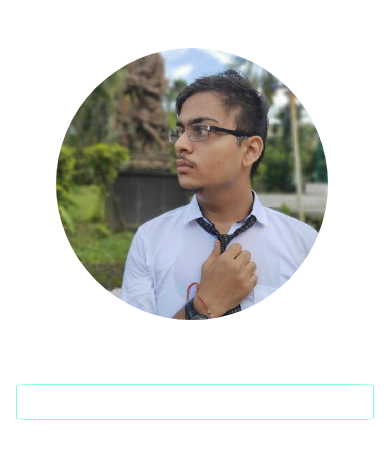
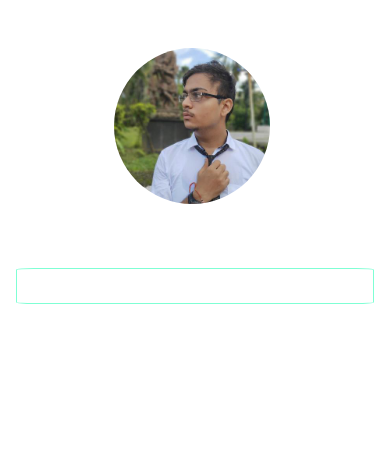
Before and after one commit to Amil-Gupta/portfolio, a React (Create React App) app: page / in a window 390 px wide. Shown: the top 458 px of the page. Built offline with nearby package versions, Linux system fonts and the light colour scheme.

Commit message:
made dp smaller on mobile

```diff
--- a/src/styles/dpStyles.js
+++ b/src/styles/dpStyles.js
@@ -5,13 +5,14 @@ const useStyles = makeStyles({
         width: '100%',
         display: 'flex',
         margin: '3rem 1rem',
-        maxWidth: '90vw'
+        maxWidth: '90vw',
+        maxHeight: '50vh'
     },
     dp: {
-        height: '17rem',
+        height: 'auto',
         width: '17rem',
-        maxHeight: '100vh',
-        maxWidth: '100vh',
+        maxHeight: '50vh',
+        maxWidth: '40vw',
         borderRadius: '50%',
         margin: 'auto',
     }
```
